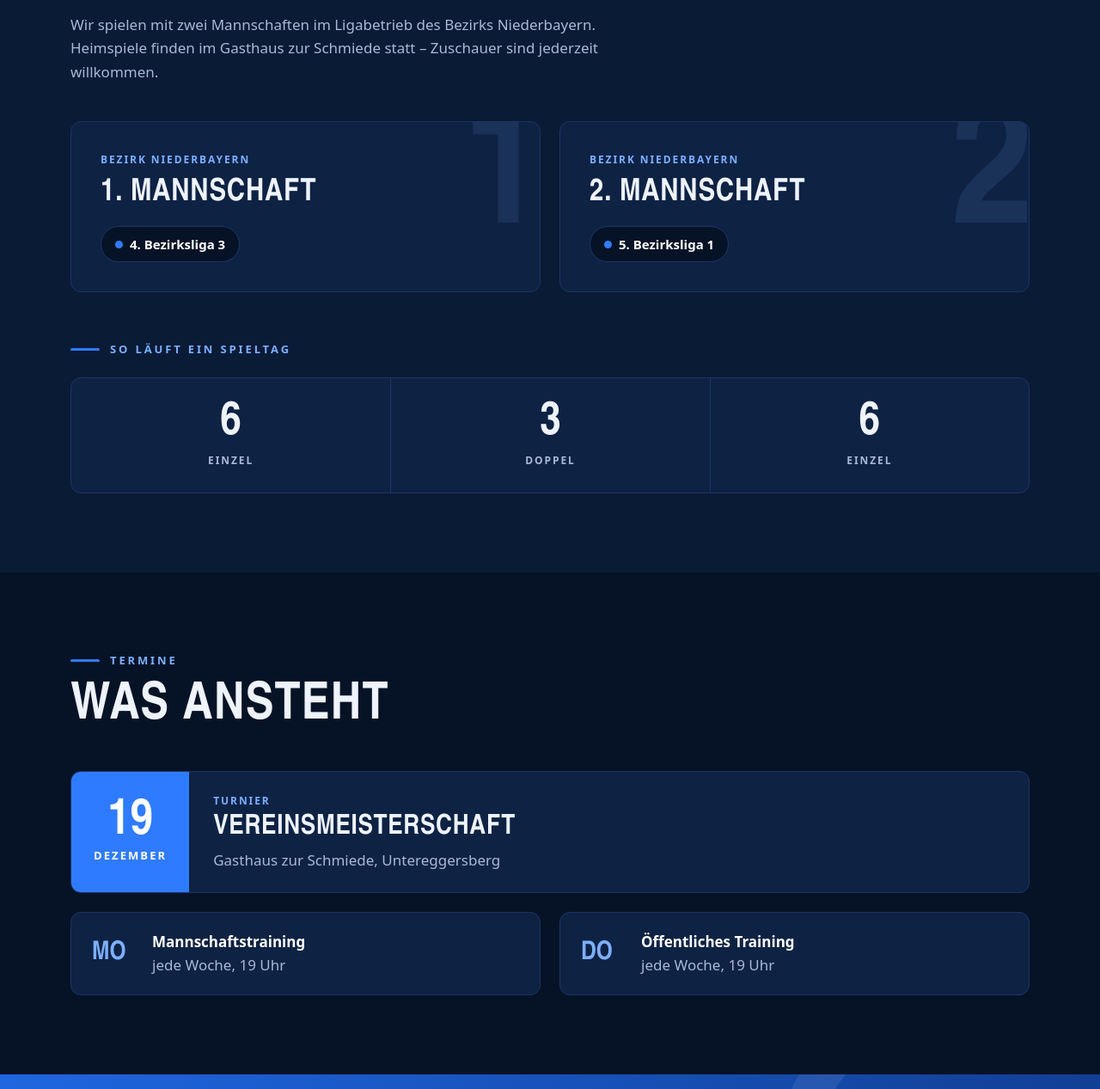
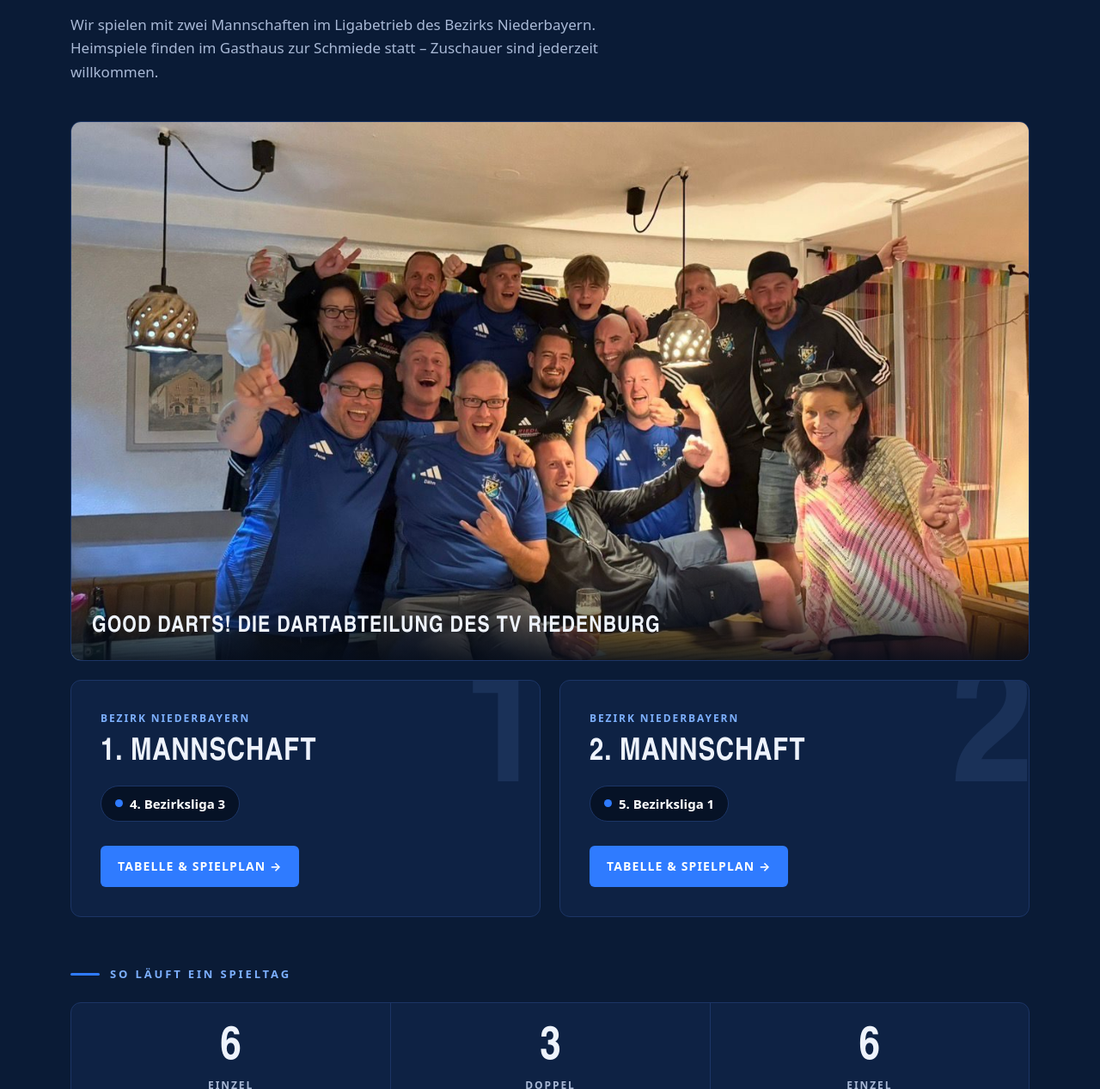
Before and after one commit to johannesfanderl-cell/tvr-dart, a plain HTML site: page index.html in a window 1280 px wide. Shown: the part 1911-3178 px from the top of the page at 86% size. Drawn offline with Linux system fonts and the light colour scheme.

Commit message:
Teamfoto und Links zu den Ligatabellen ergänzt
Co-Authored-By: Claude Fable 5.2 <noreply@anthropic.com>
Claude-Session: https://claude.ai/code/session_01VXGdL8fK2PSwUVetbQzd9X

```diff
--- a/index.html
+++ b/index.html
@@ -104,6 +104,11 @@ section{padding:92px 0}
 .format b{display:block;font-family:var(--head);font-size:54px;line-height:1}
 .format span{font-size:12px;font-weight:700;letter-spacing:.16em;text-transform:uppercase;color:var(--muted)}
 
+.tbl{align-self:flex-start;margin-top:22px;position:relative;z-index:1;padding:13px 20px;min-height:48px;font-size:14px}
+.photo{margin:44px 0 0;border-radius:12px;overflow:hidden;border:1px solid var(--line);position:relative;background:var(--panel)}
+.photo img{display:block;width:100%;height:auto;aspect-ratio:16/9;object-fit:cover;object-position:50% 45%}
+.photo figcaption{position:absolute;left:0;right:0;bottom:0;padding:48px 24px 18px;background:linear-gradient(180deg,transparent,rgba(4,12,26,.9));font-family:var(--head);font-weight:800;text-transform:uppercase;letter-spacing:.04em;font-size:clamp(18px,3vw,26px)}
+@media(max-width:620px){.photo img{aspect-ratio:4/3}.photo figcaption{position:static;padding:14px 18px;background:none;font-size:17px}}
 /* Termine */
 .event{display:flex;align-items:stretch;background:var(--panel);border:1px solid var(--line);border-radius:12px;overflow:hidden;margin-top:44px}
 .event .date{background:var(--accent);color:var(--white);padding:22px 26px;text-align:center;display:flex;flex-direction:column;justify-content:center;min-width:128px}
@@ -229,18 +234,24 @@ footer a:hover{color:var(--white)}
     <p class="eyebrow">Mannschaften</p>
     <h2>Zwei Teams,<br>ein Verein</h2>
     <p class="lead">Wir spielen mit zwei Mannschaften im Ligabetrieb des Bezirks Niederbayern. Heimspiele finden im Gasthaus zur Schmiede statt – Zuschauer sind jederzeit willkommen.</p>
-    <div class="grid g2">
+    <figure class="photo reveal">
+      <img src="assets/team.jpg" width="1320" height="984" loading="lazy" alt="Die Dartspieler des TV Riedenburg jubeln gemeinsam im Gasthaus zur Schmiede">
+      <figcaption>Good Darts! Die Dartabteilung des TV Riedenburg</figcaption>
+    </figure>
+    <div class="grid g2" style="margin-top:22px">
       <div class="card team reveal">
         <span class="no" aria-hidden="true">1</span>
         <span class="tag">Bezirk Niederbayern</span>
         <h3>1. Mannschaft</h3>
         <span class="league"><i></i>4. Bezirksliga 3</span>
+        <a class="btn primary tbl" href="https://bdv-dart.liga.nu/cgi-bin/WebObjects/nuLigaDARTDE.woa/wa/groupPage?championship=NBay+2026%2F27&amp;group=211562" target="_blank" rel="noopener">Tabelle &amp; Spielplan →</a>
       </div>
       <div class="card team reveal">
         <span class="no" aria-hidden="true">2</span>
         <span class="tag">Bezirk Niederbayern</span>
         <h3>2. Mannschaft</h3>
         <span class="league"><i></i>5. Bezirksliga 1</span>
+        <a class="btn primary tbl" href="https://bdv-dart.liga.nu/cgi-bin/WebObjects/nuLigaDARTDE.woa/wa/groupPage?championship=NBay+2026%2F27&amp;group=211568" target="_blank" rel="noopener">Tabelle &amp; Spielplan →</a>
       </div>
     </div>
     <p class="eyebrow" style="margin-top:56px">So läuft ein Spieltag</p>
```
Also changed, not shown: assets/team.jpg (added).
